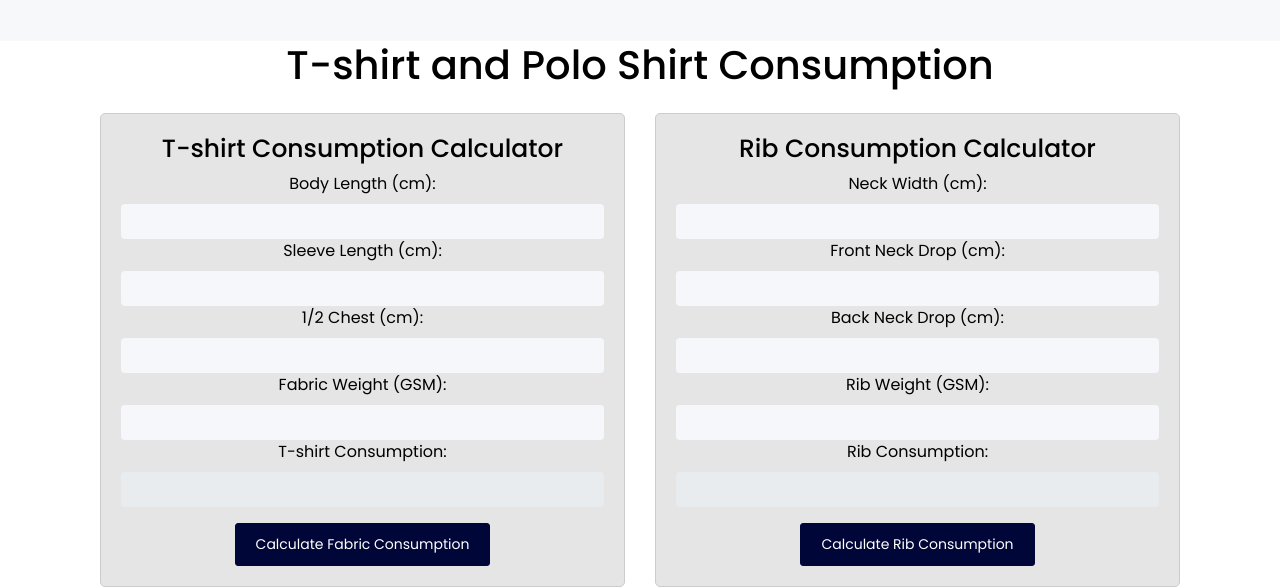
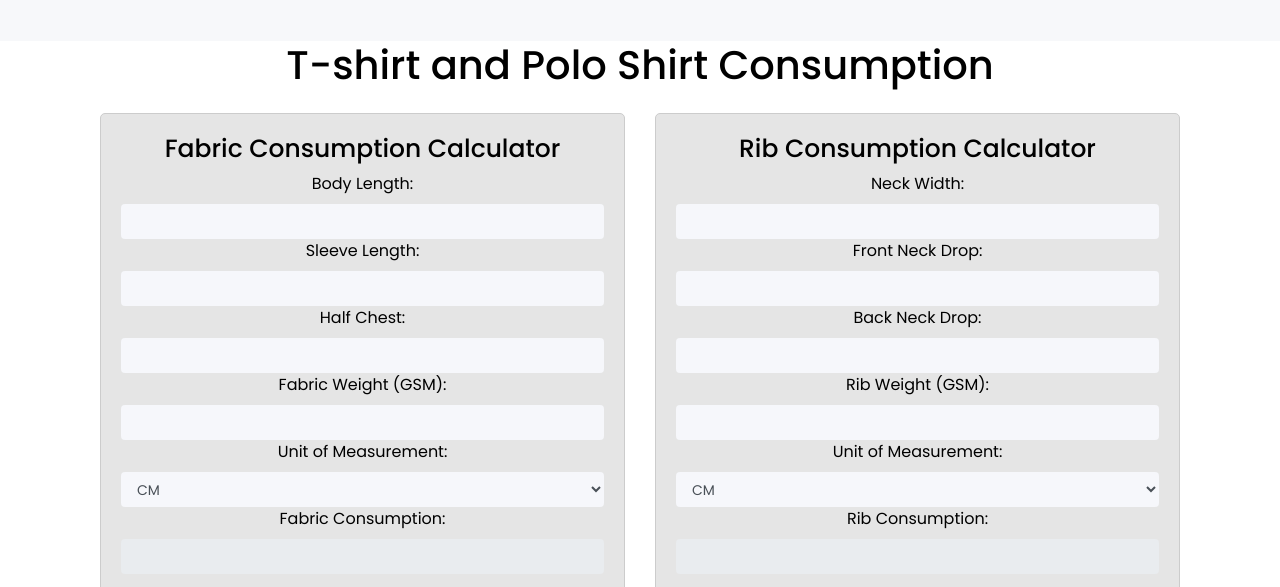
Before and after one commit to clothcalc/ClothCalc, a website: page t-shirtpoloconsumption.html in a window 1280 px wide. Shown: the part 171-758 px from the top of the page. Drawn offline with Linux system fonts and the light colour scheme.

Commit message:
Update t-shirtpoloconsumption.html

```diff
--- a/t-shirtpoloconsumption.html
+++ b/t-shirtpoloconsumption.html
@@ -98,34 +98,40 @@
   <div class="row">
 
 
-
 <div class="col-md-6 my-2">
   <div class="box">
     <div class="box-content">
       <div class="text-center">
-        <h4>T-shirt Consumption Calculator</h4>
+        <h4>Fabric Consumption Calculator</h4>
         <div class="box-content">
           <div>
-            <label for="bodyLength">Body Length (cm):</label>
+            <label for="bodyLength">Body Length:</label>
             <input type="number" class="form-control" id="bodyLength" step="0.1" required>
           </div>
           <div>
-            <label for="sleeveLength">Sleeve Length (cm):</label>
+            <label for="sleeveLength">Sleeve Length:</label>
             <input type="number" class="form-control" id="sleeveLength" step="0.1" required>
           </div>
           <div>
-            <label for="halfChest">1/2 Chest (cm):</label>
+            <label for="halfChest">Half Chest:</label>
             <input type="number" class="form-control" id="halfChest" step="0.1" required>
           </div>
           <div>
             <label for="fabricWeight">Fabric Weight (GSM):</label>
             <input type="number" class="form-control" id="fabricWeight" required>
           </div>
+          <div>
+            <label for="unitSelect">Unit of Measurement:</label>
+            <select class="form-control" id="unitSelect">
+              <option value="cm">CM</option>
+              <option value="inch">Inch</option>
+            </select>
+          </div>
           <div class="form-group">
-            <label for="result">T-shirt Consumption:</label>
+            <label for="result">Fabric Consumption:</label>
             <input type="text" class="form-control" id="result" readonly>
           </div>
-          <button type="button" class="btn btn-primary" onclick="calculateConsumption()">Calculate Fabric Consumption</button>
+          <button type="button" class="btn btn-primary" onclick="calculateConsumption()">Calculate Consumption</button>
         </div>
       </div>
     </div>
@@ -139,14 +145,22 @@
     var sleeveLength = parseFloat(document.getElementById("sleeveLength").value);
     var halfChest = parseFloat(document.getElementById("halfChest").value);
     var fabricWeight = parseFloat(document.getElementById("fabricWeight").value);
+    var unit = document.getElementById("unitSelect").value;
 
     // Calculate fabric consumption
-    var fabricConsumption = ((bodyLength + 5 + sleeveLength + 5) * (halfChest + 3) * 2 * fabricWeight) / 10000000 * 12 * ( 1 + 0.08 ) ;
+    var fabricConsumption;
+
+    if (unit === "inch") {
+      fabricConsumption = ((bodyLength + 6 + sleeveLength + 6) * (halfChest + 6) * 2 * fabricWeight) / 1550000 * 12 * (1 + 0.1);
+    } else {
+      fabricConsumption = ((bodyLength + 6 + sleeveLength + 6) * (halfChest + 6) * 2 * fabricWeight) / 10000000 * 12 * (1 + 0.1);
+    }
 
     // Display the result
     document.getElementById("result").value = "Fabric Consumption: " + fabricConsumption.toFixed(3) + " kg / Doz.";
   }
 </script>
+
 
 
 <div class="col-md-6 my-2">
@@ -156,26 +170,33 @@
         <h4>Rib Consumption Calculator</h4>
         <div class="box-content">
           <div>
-            <label for="neckWidth">Neck Width (cm):</label>
+            <label for="neckWidth">Neck Width:</label>
             <input type="number" class="form-control" id="neckWidth" step="0.1" required>
           </div>
           <div>
-            <label for="frontNeckdrop">Front Neck Drop (cm):</label>
+            <label for="frontNeckdrop">Front Neck Drop:</label>
             <input type="number" class="form-control" id="frontNeckDrop" step="0.1" required>
           </div>
           <div>
-            <label for="backNeckDrop">Back Neck Drop (cm):</label>
+            <label for="backNeckDrop">Back Neck Drop:</label>
             <input type="number" class="form-control" id="backNeckDrop" step="0.1" required>
           </div>
           <div>
             <label for="ribWeight">Rib Weight (GSM):</label>
             <input type="number" class="form-control" id="ribWeight" required>
           </div>
+          <div>
+            <label for="unitSelect">Unit of Measurement:</label>
+            <select class="form-control" id="unitSelect">
+              <option value="cm">CM</option>
+              <option value="inch">Inch</option>
+            </select>
+          </div>
           <div class="form-group">
             <label for="ribresult">Rib Consumption:</label>
             <input type="text" class="form-control" id="ribresult" readonly>
           </div>
-          <button type="button" class="btn btn-primary" onclick="calculateRib()">Calculate Rib Consumption</button>
+          <button type="button" class="btn btn-primary" onclick="calculateRib()">Calculate Consumption</button>
         </div>
       </div>
     </div>
@@ -189,18 +210,26 @@
     var frontNeckDrop = parseFloat(document.getElementById("frontNeckDrop").value);
     var backNeckDrop = parseFloat(document.getElementById("backNeckDrop").value);
     var ribWeight = parseFloat(document.getElementById("ribWeight").value);
+    var unit = document.getElementById("unitSelect").value;
 
-   // Calculate Total Neck Width
-    var totalNeckWidth = ((neckWidth * 2) + frontNeckDrop + backNeckDrop + 2) ;
-	// Calculate Total Neck Height
-    var totalNeckHeight = ((backNeckDrop * 2) + 2) ;
+    // Calculate Total Neck Width
+    var totalNeckWidth = (neckWidth * 2) + frontNeckDrop + backNeckDrop + 2 ;
+    // Calculate Total Neck Height
+    var totalNeckHeight = (backNeckDrop * 2) + 2 ;
     // Calculate fabric consumption
-    var ribConsumption = (totalNeckWidth * totalNeckHeight * 12 * ribWeight / 10000000) * ( 1 + 0.05 ) ;
+    var ribConsumption;
+
+    if (unit === "inch") {
+      ribConsumption = (totalNeckWidth * totalNeckHeight * 12 * ribWeight / 1550000 * (1 + 0.05));
+    } else {
+      ribConsumption = (totalNeckWidth * totalNeckHeight * 12 * ribWeight / 10000000 * (1 + 0.05));
+    }
 
     // Display the result
     document.getElementById("ribresult").value = "Rib Consumption: " + ribConsumption.toFixed(3) + " kg / Doz.";
   }
 </script>
+
 
 <div class="col-md-6 my-2">
   <div class="box">
@@ -251,7 +280,7 @@
 
 
     // Calculate fabric consumption
-    var fabricConsumption = (((halfChest * bodyLength) + (sleeveLength * ( armhole * 2 ))) * 2 * fabricWeight * (1 + 0.05)) / 10000000 * 12 ;
+    var fabricConsumption = (((sleeveLength + bodyLength + 12) * (halfChest + ( armhole * 2 ) + 9)) * 2 * fabricWeight * (1 + 0.05)) / 10000000 * 12 ;
 
     // Display the result
     document.getElementById("result2").value = "Fabric Consumption: " + fabricConsumption.toFixed(3) + " kg / Doz.";
```
